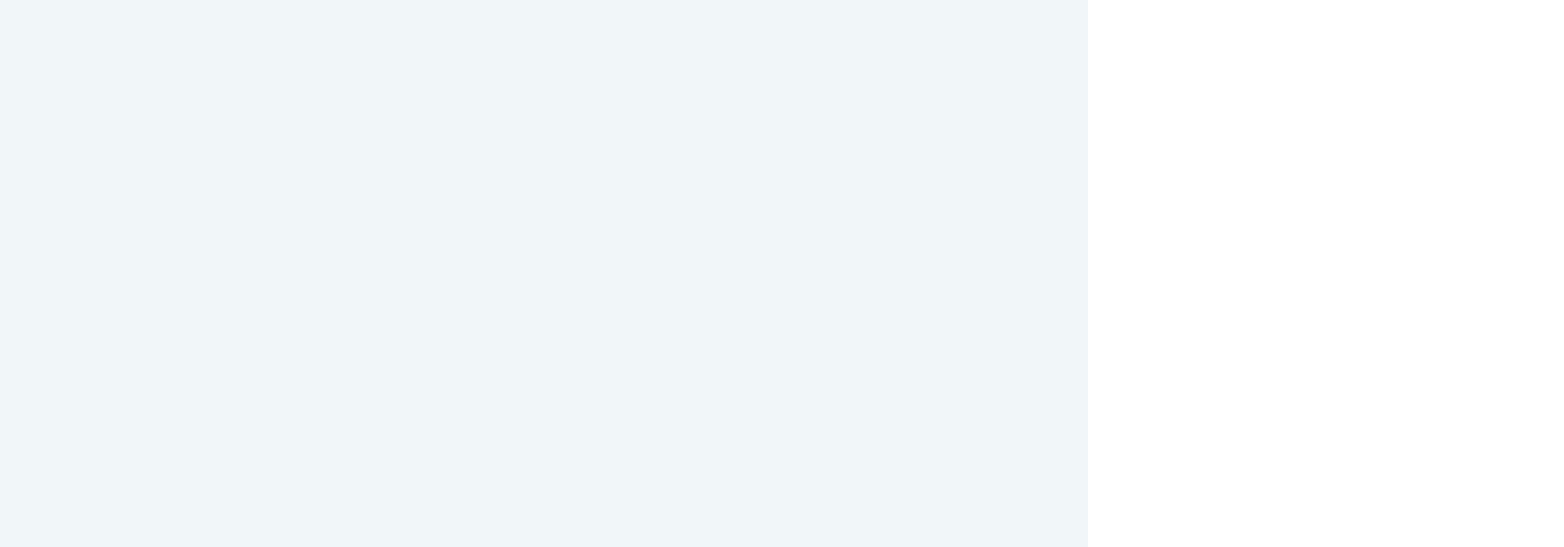
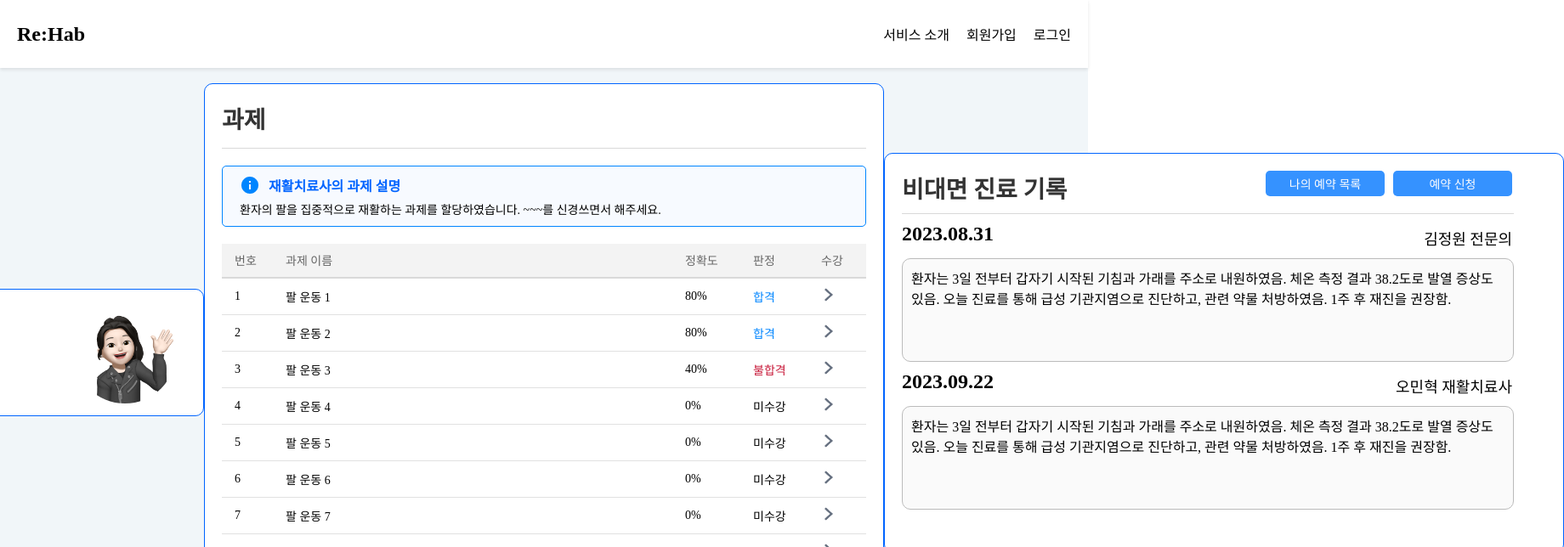
Before and after one commit to sync-without-async/Rehab-FrontEnd, a React (Vite) app: page /userdash in a window 1280 px wide. Before the commit this address had no page. Shown: the top 644 px of the page at 85% size, 1840 px wide, since content can reach past the window. Built offline with nearby package versions, Linux system fonts and the light colour scheme.

Commit message:
Feat: 환자 비대면 진료 기록 컴포넌트 구현( 해당 환자에 적용된 진료 기록 적용)

```diff
--- a/src/App.jsx
+++ b/src/App.jsx
@@ -1,6 +1,7 @@
 import { BrowserRouter as Router, Routes, Route } from 'react-router-dom';
 import LoginPage from "./pages/LoginPage.jsx";
 import SignupPage from "./pages/SignupPage.jsx";
+import MyUserPage from './pages/User/MyUserPage.jsx'
 import DevelopPage from './pages/DevelopPage.jsx';
 import styled from "styled-components";
 import "./App.scss";
@@ -18,6 +19,7 @@ function App() {
           <Route path="/login" element={<LoginPage />} />
           <Route path="/signup" element={<SignupPage />} />
           <Route path="/" element={<DevelopPage />} />
+          <Route path="/userdash" element={<MyUserPage/>}/>
         </Routes>
       </Container>
     </Router>
--- a/src/components/UserDashBoard/UserAssignList.jsx
+++ b/src/components/UserDashBoard/UserAssignList.jsx
@@ -5,7 +5,7 @@ import Pagination from "../Pagination/Pagination";
 import { getUserExercises } from "../../librarys/login-api";
 
 const Container = styled.div`
-  width: 720px;
+  width: 800px;
   height: 635px;
   margin: 0 auto;
   padding: 20px;
@@ -83,7 +83,7 @@ const TableCell = styled.td`
     width: 60px;
   }
   &:nth-child(2) {
-    width: 400px;
+    width: 470px;
   }
   &:nth-child(3) {
     width: 60px;
@@ -120,9 +120,6 @@ const PlayerIcon = styled.img`
   height: 18px;
 `;
 
-const Percentage = styled.span`
-  color: ${({ completed }) => (completed ? "#0064FF" : "#FF0000")};
-`;
 
 const Accuracy = styled.span`
   color: #000;
@@ -137,7 +134,7 @@ const Judgement = styled.span`
   }};
 `;
 
-const ExerciseList = () => {
+const UserAssignList = () => {
   const userId = "HL0001";
   const exercises = getUserExercises(userId);
 
@@ -201,4 +198,4 @@ const ExerciseList = () => {
   );
 };
 
-export default ExerciseList;
+export default UserAssignList;
--- /dev/null
+++ b/src/components/UserDashBoard/UserUntactRecord.jsx
@@ -0,0 +1,105 @@
+import styled from "styled-components";
+import { getUntactRecords } from "../../librarys/login-api";
+
+const Container = styled.div`
+  width: 800px;
+  height: 471px;
+  margin: 0 auto;
+  padding: 20px;
+  border: 1px solid #0064ff;
+  border-radius: 10px;
+  background-color: #ffffff;
+  font-family: "Spoqa Han Sans Neo", "sans-serif";
+  position: relative;
+`;
+
+const Title = styled.h1`
+  font-size: 28px;
+  font-weight: bold;
+  color: #333;
+  display: inline-block;
+`;
+
+const Divider = styled.hr`
+  width: 720px;
+  height: 1px;
+  background-color: #d9d9d9;
+  border: none;
+  margin-top: 10px;
+`;
+
+const ButtonGroup = styled.div`
+  position: absolute;
+  top: 20px;
+  right: 60px;
+`;
+
+const Button = styled.button`
+  width: 140px;
+  height: 30px;
+  background-color: #3592FF;
+  color: #FEFDFD;
+  font-size: 14px;
+  border: none;
+  border-radius: 5px;
+  margin-left: 10px;
+  cursor: pointer;
+  &:first-child {
+    margin-left: 0;
+  }
+`;
+
+const DateText = styled.p`
+  font-size: 24px;
+  font-weight: bold;
+  margin-top:10px;
+  margin-bottom: 15px;
+  display: inline-block;
+`;
+
+const RecordBox = styled.div`
+  width: 720px;
+  height: 122px;
+  background-color: #FAFAFA;
+  border-radius: 10px;
+  border: 1px solid #BBBBBB;
+  padding: 10px;
+  font-size: 16px;
+  word-wrap: break-word;
+  overflow: hidden;
+`;
+
+const DoctorInfo = styled.span`
+  font-size: 18px;
+  position: absolute;
+  margin-top: 15px;
+  right: 60px;
+`;
+
+
+const UserUntactRecord = () => {
+  const userId = "HL0001";
+  const records = getUntactRecords(userId);
+
+  return (
+    <Container>
+      <Title>비대면 진료 기록</Title>
+      <ButtonGroup>
+        <Button>나의 예약 목록</Button>
+        <Button>예약 신청</Button>
+      </ButtonGroup>
+      <Divider />
+      {records && records.map(record => (
+        <>
+          <DateText>{record.date}</DateText>
+          <DoctorInfo>{record.doctorName}</DoctorInfo>
+          <RecordBox>
+            {record.record}
+          </RecordBox>
+        </>
+      ))}
+    </Container>
+  );
+};
+
+export default UserUntactRecord;
--- a/src/librarys/login-api.js
+++ b/src/librarys/login-api.js
@@ -88,3 +88,24 @@ const userExercises = {
 export function getUserExercises(userId) {
   return userExercises[userId] || [];
 }
+
+// 기존 login-api.js 파일에 비대면 진료 기록 추가
+const userUntactRecords = {
+  "HL0001": [
+    {
+      date: "2023.08.31",
+      doctorName: "김정원 전문의",
+      record: "환자는 3일 전부터 갑자기 시작된 기침과 가래를 주소로 내원하였음. 체온 측정 결과 38.2도로 발열 증상도 있음. 오늘 진료를 통해 급성 기관지염으로 진단하고, 관련 약물 처방하였음. 1주 후 재진을 권장함."
+    },
+    {
+      date: "2023.09.22",
+      doctorName: "오민혁 재활치료사",
+      record: "환자는 3일 전부터 갑자기 시작된 기침과 가래를 주소로 내원하였음. 체온 측정 결과 38.2도로 발열 증상도 있음. 오늘 진료를 통해 급성 기관지염으로 진단하고, 관련 약물 처방하였음. 1주 후 재진을 권장함."
+    }
+  ]
+};
+
+// 비대면 진료 기록을 반환하는 함수
+export function getUntactRecords(userId) {
+  return userUntactRecords[userId];
+}
--- a/src/pages/DevelopPage.jsx
+++ b/src/pages/DevelopPage.jsx
@@ -1,6 +1,6 @@
 import styled from 'styled-components';
 import Header from '../components/Header/Header';
-import UserAssignList from "../components/UserDashBoard/UserAssignList";
+import UserUntactRecord from '../components/UserDashBoard/UserUntactRecord';
 
 const PageContainer = styled.div`
   display: flex;
@@ -22,7 +22,7 @@ const DevelopPage = () => {
       <PageContainer>
           <Header/>
           <CenteredContainer>
-            <UserAssignList />
+            <UserUntactRecord />
           </CenteredContainer>
       </PageContainer>
   );
--- a/src/pages/User/MyUserPage.jsx
+++ b/src/pages/User/MyUserPage.jsx
@@ -0,0 +1,35 @@
+import styled from 'styled-components';
+import Header from '../../components/Header/Header';
+import UserDashHeader from '../../components/UserDashBoard/UserDashHeader';
+import UserAssignList from '../../components/UserDashBoard/UserAssignList';
+import UserUntactRecord from '../../components/UserDashBoard/UserUntactRecord';
+
+const PageContainer = styled.div`
+  display: flex;
+  flex-direction: column;
+  height: 100vh;
+`;
+
+const CenteredContainer = styled.div`
+  display: flex;
+  justify-content: center;
+  align-items: center;
+  flex: 1;
+  margin-top: -50px;
+`;
+
+const MyUserPage = () => {
+
+  return (
+      <PageContainer>
+          <Header/>
+          <CenteredContainer>
+            <UserDashHeader/>
+            <UserAssignList/>
+            <UserUntactRecord />
+          </CenteredContainer>
+      </PageContainer>
+  );
+}
+
+export default MyUserPage;
```
